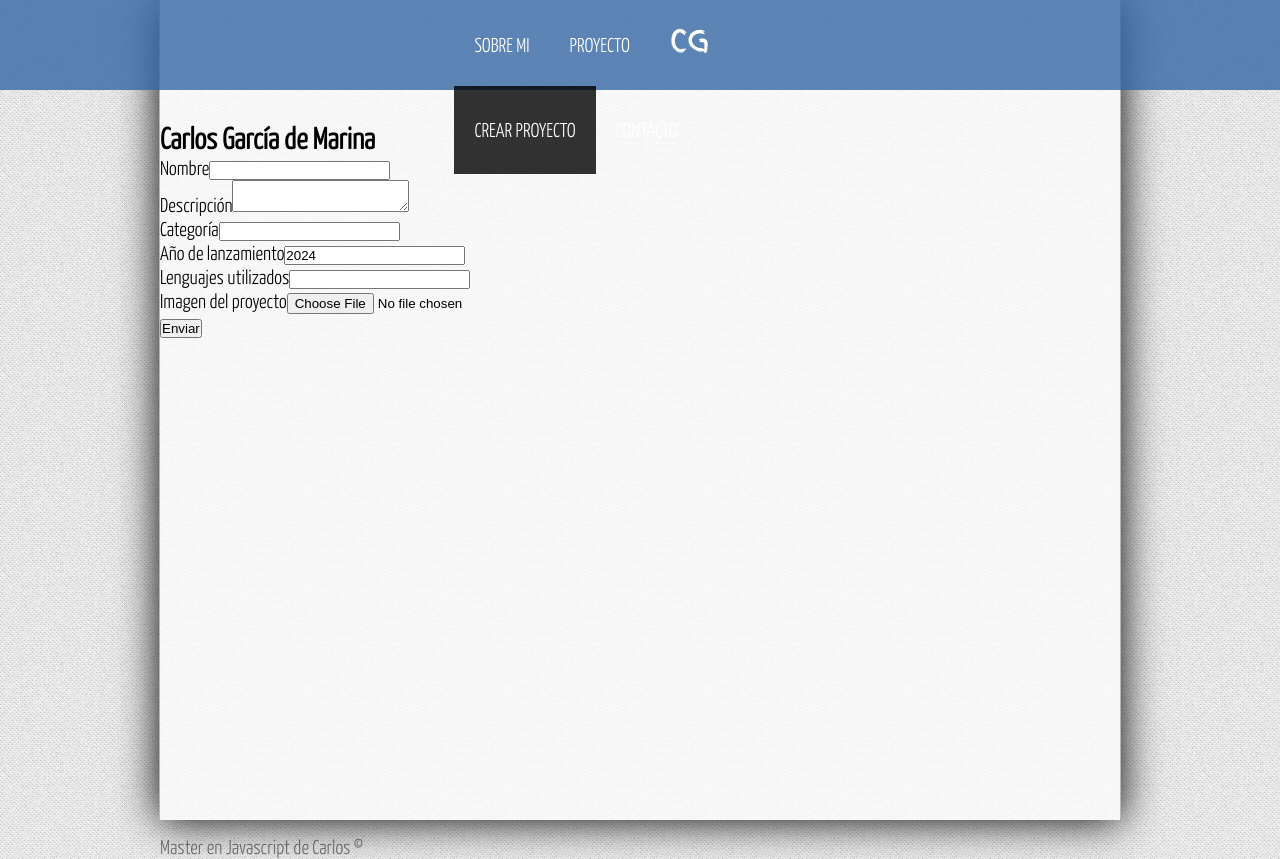
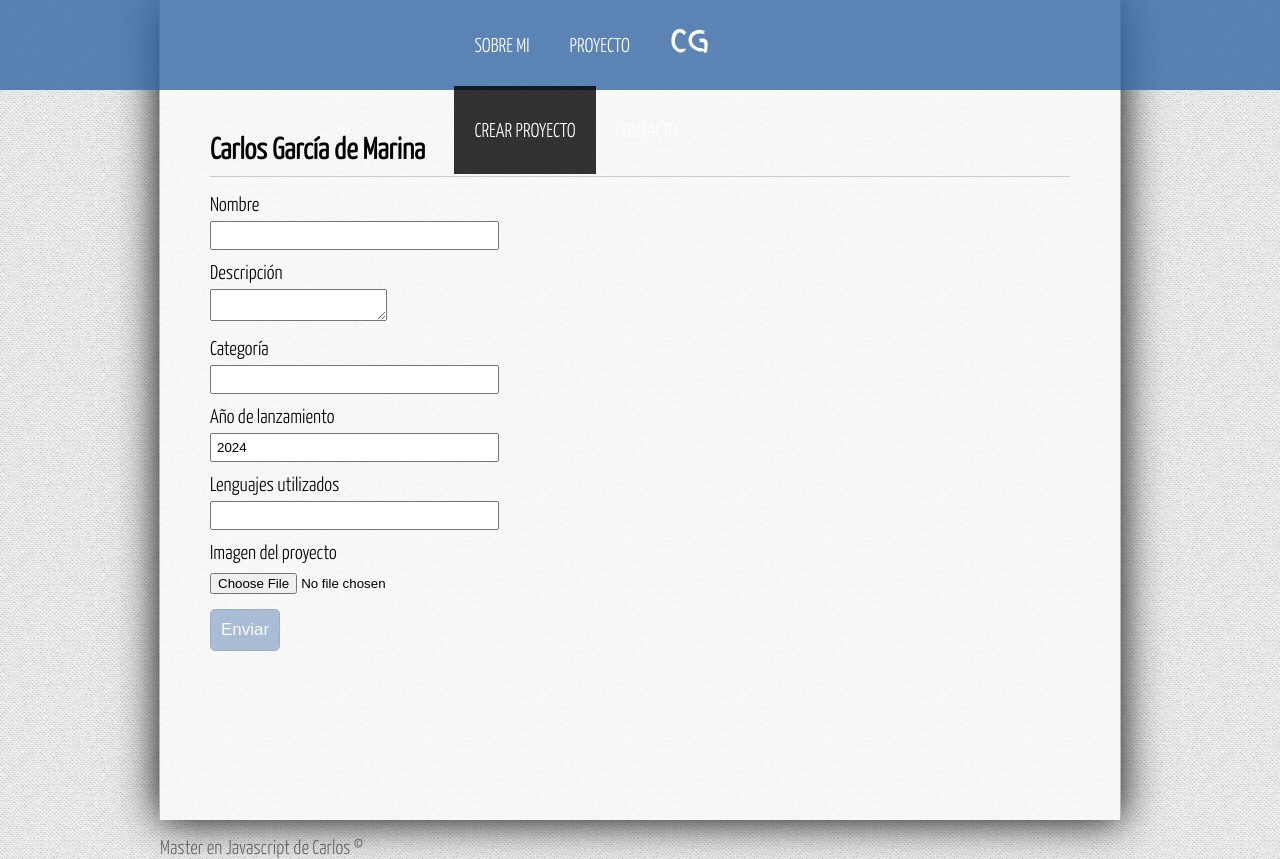
Before and after one commit to CarlosGarciaDMarina/ProyectoConAngular, an Angular app: page /crear-proyecto in a window 1280 px wide. Built offline with nearby package versions, Linux system fonts and the light colour scheme.

Commit message:
Funcionalidades y estilos del formulario completadas

```diff
--- a/src/app/components/create/create.component.html
+++ b/src/app/components/create/create.component.html
@@ -3,24 +3,36 @@
     <form #projectForm="ngForm" (ngSubmit)="onSubmit(projectForm)">
 
         <label for="name">Nombre</label>
-        <input type="text" name="name" #name="ngModel" [(ngModel)]="project.name" /><br>
+        <input type="text" name="name" #name="ngModel" [(ngModel)]="project.name" required />
+        <span class="form_error" *ngIf="name.touched && !name.valid">
+            El nombre es obligatorio
+        </span><br>
 
         <label for="description">Descripción</label>
-        <textarea name="description" #description="ngModel" [(ngModel)]="project.description"></textarea><br>
+        <textarea name="description" #description="ngModel" [(ngModel)]="project.description" required></textarea>
+        <span class="form_error" *ngIf="description.touched && !description.valid">
+            La descripción es obligatoria
+        </span><br>
 
         <label for="category">Categoría</label>
-        <input type="text" name="category" #category="ngModel" [(ngModel)]="project.category" /><br>
+        <input type="text" name="category" #category="ngModel" [(ngModel)]="project.category" required />
+        <span class="form_error" *ngIf="category.touched && !category.valid">
+            La categoría es obligatoria
+        </span><br>
 
         <label for="year">Año de lanzamiento</label>
         <input type="number" name="year" #year="ngModel" [(ngModel)]="project.year" /><br>
 
         <label for="langs">Lenguajes utilizados</label>
-        <input type="text" name="langs" #langs="ngModel" [(ngModel)]="project.langs" /><br>
+        <input type="text" name="langs" #langs="ngModel" [(ngModel)]="project.langs" required />
+        <span class="form_error" *ngIf="langs.touched && !langs.valid">
+            El lenguaje de programación que usaste es obligatorio
+        </span><br>
 
         <label for="image">Imagen del proyecto</label>
         <input type="file"name="image" placeholder="Subir imagen" /><br>
 
-        <input type="submit" value="Enviar">
+        <input type="submit" value="Enviar" [disabled]="!projectForm.form.valid" />
 
     </form>
 
--- a/src/assets/css/styles.css
+++ b/src/assets/css/styles.css
@@ -146,3 +146,71 @@ article.about {
     padding-bottom: 30px;
     text-align: justify;
 }
+
+/* Formulario */
+.container {
+    padding: 10px 50px 50px 50px;
+
+}
+
+.container h2 {
+    display: block;
+    border-bottom: 1px solid #CCC;
+    padding-bottom: 10px;
+    margin-bottom: 15px;
+}
+
+form {
+    width: 80%;
+}
+
+form label {
+    display: block;
+    width: 100%;
+    margin-top: 10px;
+    margin-bottom: 5px;
+}
+
+form input[type = "text"],
+form input[type = "number"],
+form input[type = "email"]
+            form textarea {
+    width: 40%;
+    padding: 5px;
+
+}
+
+form button,
+form input[type="submit"] {
+    display: block;
+    font-size: 17px;
+    padding: 10px;
+    margin-top: 15px;
+    color: #fff;
+    background-color: rgba(53, 103, 164, 1);
+    border: 1px solid rgba(16, 67, 133, 1);
+    cursor: pointer;
+    border-radius: 5px;
+
+}
+
+form button:hover,
+form input[type="submit"]:hover {
+    background-color: rgba(53, 103, 164, .8);
+    border: 1px solid rgba(16, 67, 133, 1);
+
+}
+
+form input[disabled]{
+    opacity: 0.4;
+    cursor: not-allowed;
+}
+
+.form_error {
+    color: #c80000;
+    padding-left: 10px;
+    font-weight: bold;
+    letter-spacing: 2px;
+    font-style: italic;
+
+}
```
